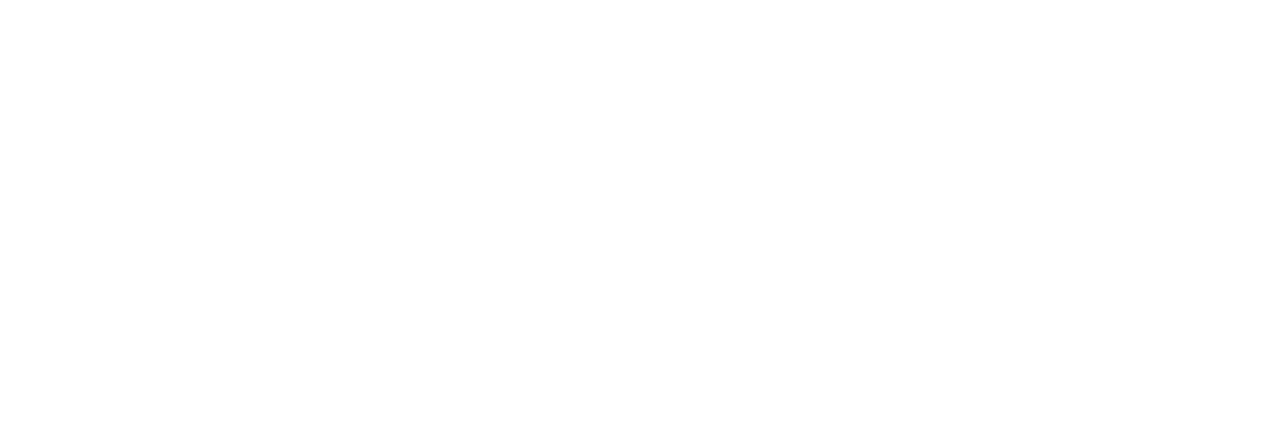
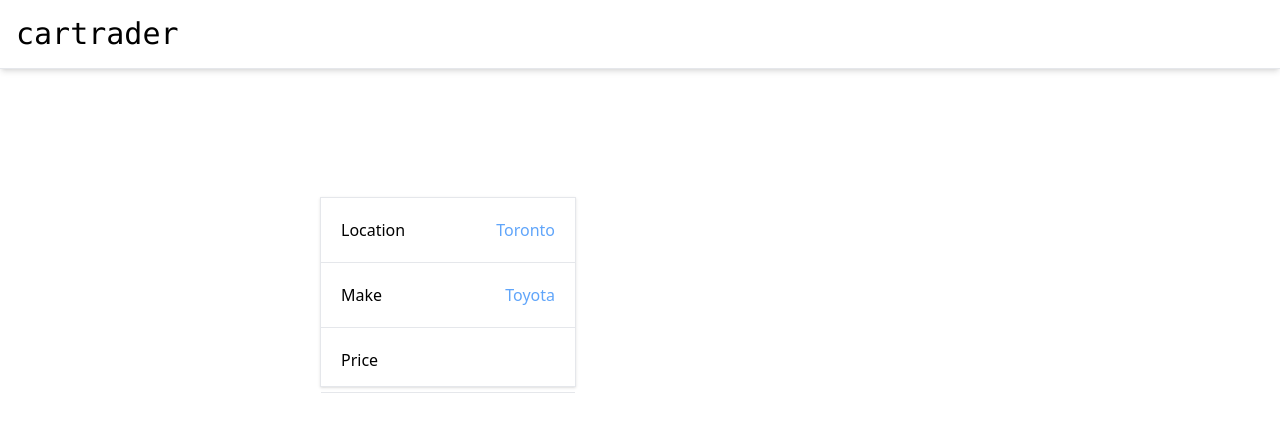
Before and after one commit to palakz-simform/Vue-Nuxt, a Nuxt app in the folder cartrader/: page /city/1/car in a window 1280 px wide. Before the commit this address had no page. Shown: the top 432 px of the page. Built offline with nearby package versions, Linux system fonts and the light colour scheme.

Commit message:
Video 18 Nested Pages

```diff
--- /dev/null
+++ b/cartrader/pages/city/[city]/car.vue
@@ -0,0 +1,16 @@
+<template>
+    <div>
+        <NavBar />
+        <!-- CARS PAGE -->
+        <div class="mx-auto mt-4 max-w-7xl space-y-4 px-4 xs:px-8 sm:px-10 lg:px-16 pb-16 w-3/5">
+            <div class="mt-32 flex">
+                <!-- CAR SIDE BAR -->
+                <CarSideBar />
+                <!-- CAR SIDE BAR -->
+                <NuxtPage />
+            </div>
+        </div>
+        <!-- CARS PAGE -->
+
+    </div>
+</template>
--- a/cartrader/pages/city/[city]/car/[[make]].vue
+++ b/cartrader/pages/city/[city]/car/[[make]].vue
@@ -1,16 +1,5 @@
 <template>
     <div>
-        <NavBar />
-        <!-- CARS PAGE -->
-        <div class="mx-auto mt-4 max-w-7xl space-y-4 px-4 xs:px-8 sm:px-10 lg:px-16 pb-16 w-3/5">
-            <div class="mt-32 flex">
-                <!-- CAR SIDE BAR -->
-                <CarSideBar />
-                <!-- CAR SIDE BAR -->
-                <CarCard />
-            </div>
-        </div>
-        <!-- CARS PAGE -->
-
+        <CarCard />
     </div>
 </template>
```
